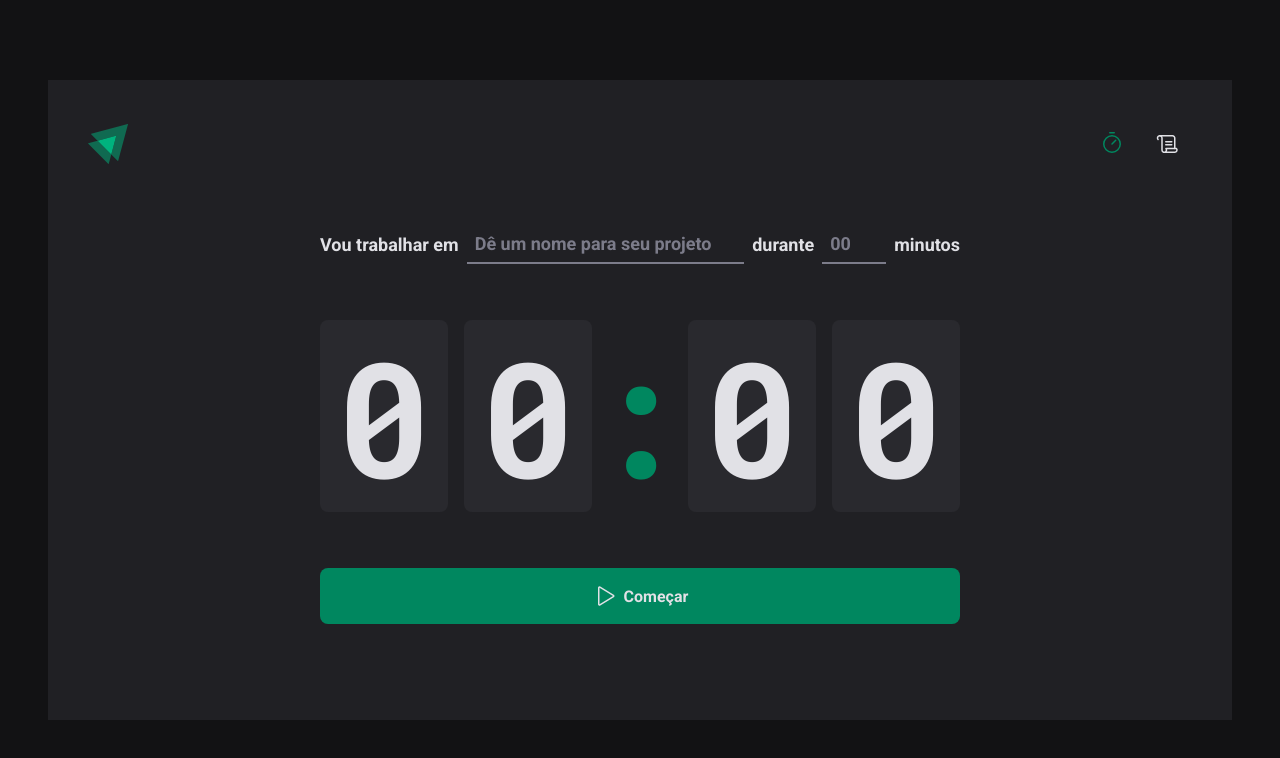
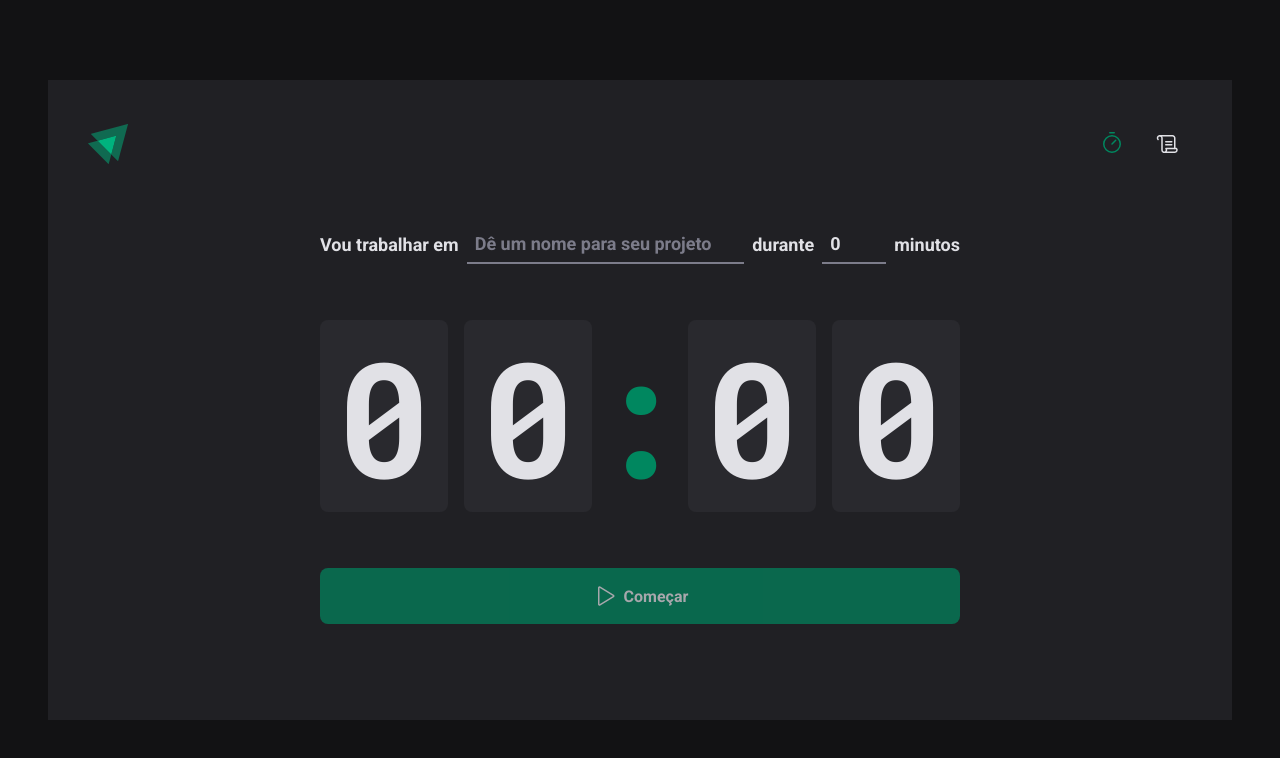
Before and after one commit to AndrewReis/ignite-timer, a React (Vite) app: page / in a window 1280 px wide. Shown: the top 758 px of the page. Built offline with nearby package versions, Linux system fonts and the light colour scheme.

Commit message:
validate form

```diff
--- a/package.json
+++ b/package.json
@@ -9,11 +9,14 @@
     "preview": "vite preview"
   },
   "dependencies": {
+    "@hookform/resolvers": "^2.9.8",
     "phosphor-react": "^1.4.1",
     "react": "^18.2.0",
     "react-dom": "^18.2.0",
+    "react-hook-form": "^7.36.0",
     "react-router-dom": "^6.3.0",
-    "styled-components": "^5.3.5"
+    "styled-components": "^5.3.5",
+    "zod": "^3.19.1"
   },
   "devDependencies": {
     "@rocketseat/eslint-config": "^1.1.3",
--- a/src/pages/Home/index.tsx
+++ b/src/pages/Home/index.tsx
@@ -1,5 +1,10 @@
+// dependencies
 import { Play } from 'phosphor-react'
+import { useForm } from 'react-hook-form'
+import { zodResolver } from '@hookform/resolvers/zod'
+import * as zod from 'zod'
 
+// styles
 import {
   Container,
   ContainerForm,
@@ -10,10 +15,44 @@ import {
   TaskInput,
 } from './styles'
 
+/** react hook form
+ * function register(name: string) return {input methods}
+ * use example -> {...register('task', objConfig)}
+ */
+
+const newCycleValidationSchema = zod.object({
+  task: zod.string().min(1, 'Informe a tarefa'),
+  minutesAmount: zod
+    .number()
+    .min(5, 'O ciclo deve ser de no mínimo 5 minutos')
+    .max(60, 'O ciclo deve ser de no maximo 60 minutos'),
+})
+
+type NewCycleProps = zod.infer<typeof newCycleValidationSchema>
+
 export function Home() {
+  // hooks
+  const { register, handleSubmit, watch, reset } = useForm<NewCycleProps>({
+    resolver: zodResolver(newCycleValidationSchema),
+    defaultValues: {
+      task: '',
+      minutesAmount: 0,
+    },
+  })
+
+  // variables
+  const task = watch('task')
+  const isSubmitDisabled = !task
+
+  // functions
+  function handleCreateNewCycle(data: NewCycleProps) {
+    reset()
+  }
+
+  // HTML
   return (
     <Container>
-      <form action="">
+      <form onSubmit={handleSubmit(handleCreateNewCycle)}>
         <ContainerForm>
           <label htmlFor="task">Vou trabalhar em</label>
           <TaskInput
@@ -21,6 +60,7 @@ export function Home() {
             list="task-suggestions"
             type="text"
             placeholder="Dê um nome para seu projeto"
+            {...register('task')}
           />
           <datalist id="task-suggestions">
             <option value="Projeto 1"></option>
@@ -33,6 +73,7 @@ export function Home() {
             min={5}
             max={60}
             placeholder="00"
+            {...register('minutesAmount', { valueAsNumber: true })}
           />
           minutos
         </ContainerForm>
@@ -45,7 +86,7 @@ export function Home() {
           <span>0</span>
         </CountDown>
 
-        <StartCountDownButton type="submit">
+        <StartCountDownButton disabled={isSubmitDisabled} type="submit">
           <Play size={24} />
           Começar
         </StartCountDownButton>
```
Also changed, not shown: 1 other file (tests, documents, lock files or other folders).
